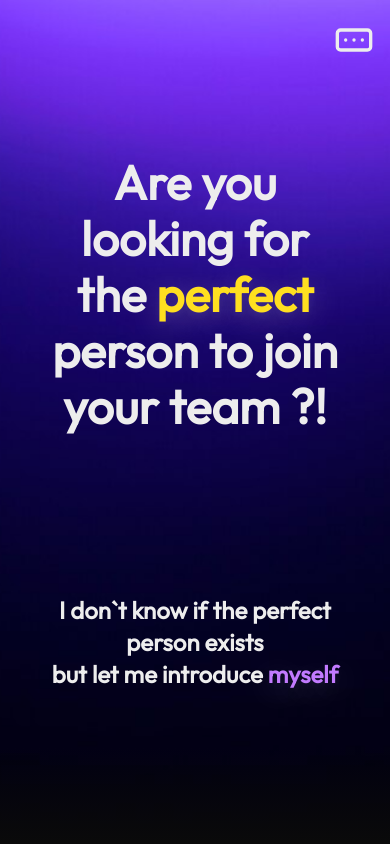
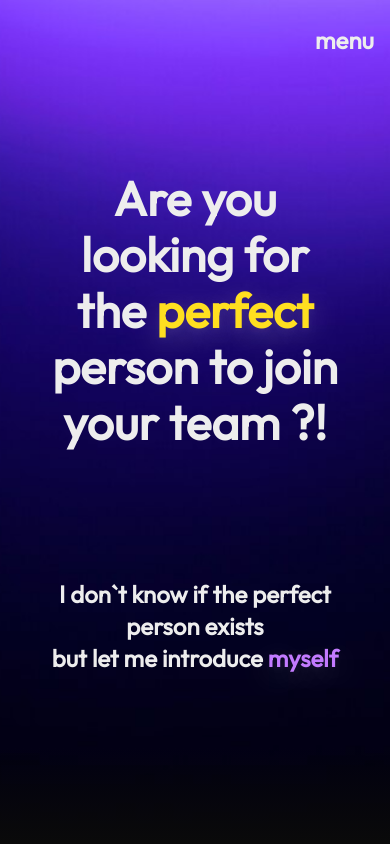
Before and after one commit to luchian-andrei/portofolio, a Next.js app: page / in a window 390 px wide. Shown: the top 844 px of the page. Built offline with nearby package versions, Linux system fonts and the light colour scheme.

Commit message:
bugfix: fix mobile problems

```diff
--- a/app/layout.tsx
+++ b/app/layout.tsx
@@ -2,6 +2,11 @@ import type { Metadata } from "next";
 import { Outfit } from "next/font/google";
 import "./globals.css";
 import { ToastContainer } from "react-toastify";
+import { Viewport } from "next";
+
+export const viewport: Viewport = {
+  themeColor: "#5d21cf",
+};
 
 const outfit = Outfit({
   subsets: ["latin"],
--- a/app/under-construction/page.tsx
+++ b/app/under-construction/page.tsx
@@ -2,9 +2,11 @@ import Image from "next/image";
 import Link from "next/link";
 import React from "react";
 
+import "../globals.css";
+
 const UnderConstruction = () => {
   return (
-    <div className="w-full max-h-screen flex flex-col justify-start items-center mt-10">
+    <div className="w-full max-h-screen flex flex-col justify-start items-center mt-10 bg-[#0a0a0a]">
       <Image
         src={"/construction.svg"}
         alt="under-construction"
@@ -13,8 +15,10 @@ const UnderConstruction = () => {
         className="mb-10"
         unoptimized
       />
-      <h1 className="text-5xl font-bold mb-6">Under construction</h1>
-      <p className="text-xl mb-10 w-1/3 flex flex-col">
+      <h1 className="text-5xl font-bold mb-6 text-center">
+        Under construction
+      </h1>
+      <p className="text-xl mb-10 w-3/4 sm:w-1/3 flex flex-col">
         <span className="font-semibold mb-5">
           At the moment, this project is still in the development process but
           you can :
--- a/components/home/Introduction.tsx
+++ b/components/home/Introduction.tsx
@@ -22,7 +22,7 @@ const Introduction = () => {
       {/* first text - title */}
       <div className="text-5xl mb-20 font-semibold">
         <motion.p
-          className="text-5xl mb-20 font-semibold text-center leading-14"
+          className="text-5xl sm:mb-20 mb-12 font-semibold text-center leading-14"
           initial={{ transform: "translateY(20px)", opacity: 0 }}
           animate={{ transform: "translateY(0px)", opacity: 1 }}
           transition={hookTransition}
--- a/components/nav/MobileNav.tsx
+++ b/components/nav/MobileNav.tsx
@@ -1,7 +1,6 @@
 "use client";
 
 import React, { useEffect, useState } from "react";
-import { RectangleEllipsis, CircleX } from "lucide-react";
 import Link from "next/link";
 import useScreenSize from "@/hooks/useScreenSize";
 
@@ -28,25 +27,32 @@ const MobileNav = () => {
   }, [openMenu, device]);
 
   return (
-    <div className="w-full flex sm:hidden fixed top-0 h-20  justify-end items-center z-30 px-4">
-      <RectangleEllipsis
-        width={40}
-        height={40}
+    <div
+      className={`w-full flex sm:hidden fixed top-0 h-20   ${
+        openMenu ? "justify-center" : "justify-end"
+      } items-center z-30 px-4`}
+    >
+      <button
+        className={`text-2xl font-semibold   ${openMenu ? "hidden" : "flex"} `}
         onClick={() => setOpenMenu(true)}
-        className={openMenu ? "hidden" : "flex"}
-      />
+      >
+        menu
+      </button>
       {openMenu && (
-        <div className="inset-0 w-full h-screen opacity-40 flex absolute top-0 z-20 bg-[#0a0a0a]"></div>
+        <div
+          className="inset-0 w-full h-screen opacity-40 flex absolute top-0 z-20 bg-[#0a0a0a]"
+          onClick={() => setOpenMenu(false)}
+        ></div>
       )}
 
       {openMenu && (
-        <div className="inset-0 bg-[#212121] border-[1px] border-[#ffffff26] w-[85vw] h-[50vh] absolute z-50 top-20 flex flex-col py-4 rounded-xl justify-center items-center justify-self-center">
-          <CircleX
-            width={40}
-            height={40}
+        <div className="bg-[#212121] border-[1px] border-[#ffffff26] w-[85vw] h-[50vh] absolute z-50 top-20 flex flex-col py-4 rounded-xl justify-center items-center justify-self-center place-self-center">
+          <button
+            className={`text-3xl font-semibold self-end mr-5 mt-1 text-red-500`}
             onClick={() => setOpenMenu(false)}
-            className="self-end mx-4"
-          />
+          >
+            esc
+          </button>
           <nav className="w-full h-full  flex flex-col justify-center items-center text-2xl gap-4 ">
             {links.map((link) => (
               <Link
```
Also changed, not shown: app/tailTest.tsx (deleted).
